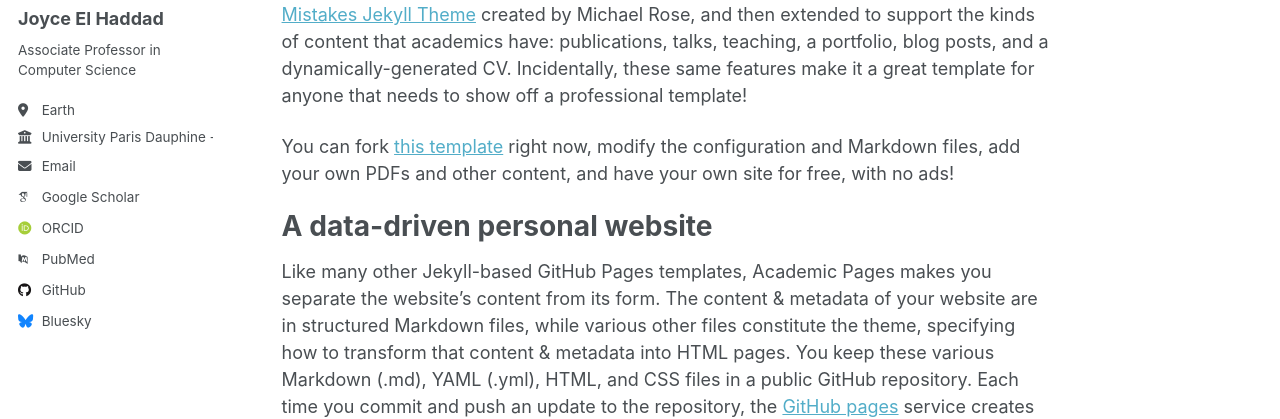
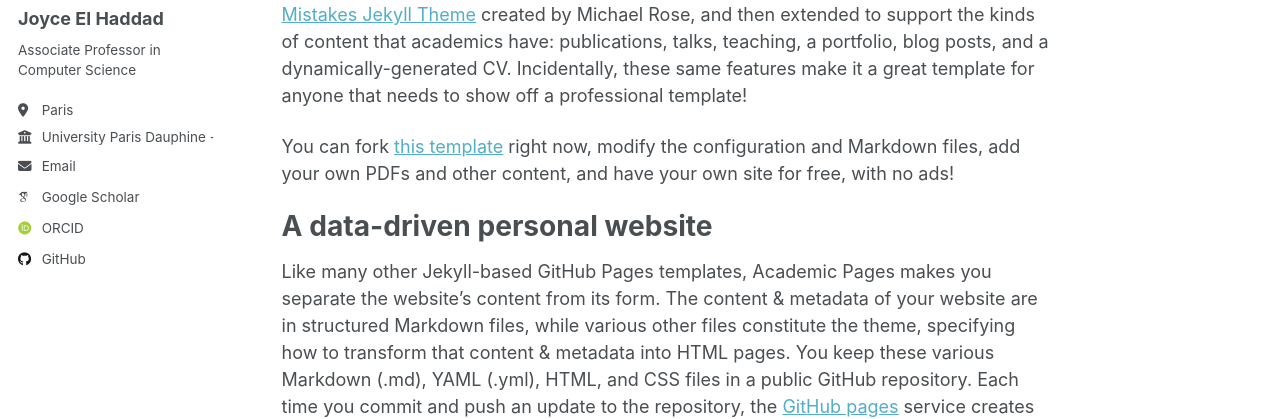
Before and after one commit to joyceelhaddad/joyceelhaddad.github.io, a Jekyll site: the page built from _pages/about.md, in a window 1280 px wide. Shown: the part 276-695 px from the top of the page. Built offline with Jekyll 4.4.1, drawn with Linux system fonts in a browser that asks for light colours; some web fonts are replaced; a script that is not in the unit is left out; part of the change alters nothing that is shown.

Commit message:
Update _config.yml
websites info

```diff
--- a/_config.yml
+++ b/_config.yml
@@ -27,7 +27,7 @@ author:
   name             : "Joyce El Haddad"
   pronouns         : # example: "she/her"
   bio              : "Associate Professor in Computer Science"
-  location         : "Earth"
+  location         : "Paris"
   employer         : "University Paris Dauphine - PSL"
   uri              : # URL
   email            : "joyce.elhaddad@dauphine.fr"
@@ -35,12 +35,12 @@ author:
   # Academic websites
   academia         : # URL
   arxiv            : # URL - Update with the correct link to your profile
-  googlescholar    : "https://scholar.google.com/citations?user=PS_CX0AAAAAJ"
+  googlescholar    : "https://scholar.google.fr/citations?user=25Ql8KwAAAAJ&hl=fr&oi=ao"
   inspire-hep      : # URL
   impactstory      : # URL
   orcid            : "https://orcid.org/yourorcidurl"
   semantic         : # URL
-  pubmed           : "https://www.ncbi.nlm.nih.gov/pubmed/?term=john+snow"
+  pubmed           : #"https://www.ncbi.nlm.nih.gov/pubmed/?term=john+snow"
   researchgate     : # URL
   scopus           : # URL
 
@@ -48,13 +48,13 @@ author:
   bitbucket        : # Username - Update with your username on the site
   codepen          : # Username
   dribbble         : # Username
-  github           : "academicpages"
+  github           : "https://github.com/joyceelhaddad"
   kaggle           : # Username
   stackoverflow    : # User number or user number and name (i.e., use "1" or "1/jeff-atwood")
 
   # Social media
   artstation       : # Username
-  bluesky          : "bsky.app" # Replace this with you Bluesky username
+  bluesky          : #"bsky.app" # Replace this with you Bluesky username
   facebook         : # Username
   flickr           : # Username
   foursquare       : # Username
```
